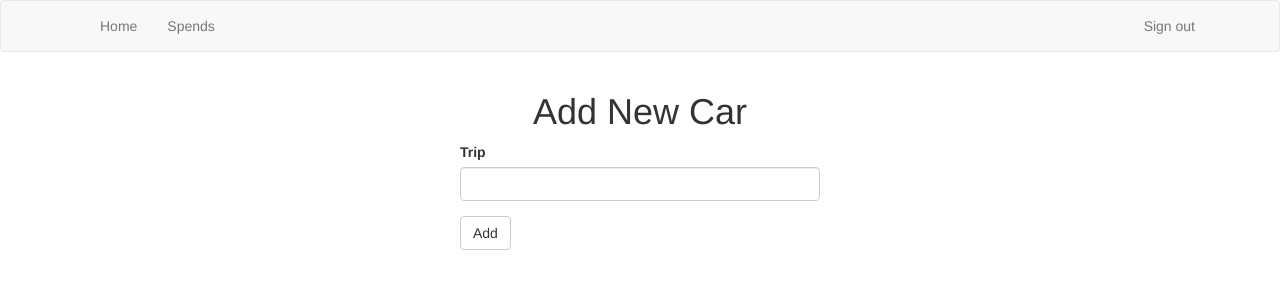
After one commit to alxegorov/spend_control, a Flask app: a page that uses app/spends/templates/addcartrip.html in a window 1280 px wide. The commit adds this page. Shown: the top 300 px of the page. Run offline with Flask 2, Linux system fonts and the light colour scheme; the visitor is signed in with stand-in values (Sample User, id 1); data comes from the database, SQL or seed files in the repository; some libraries are stand-ins or nearby versions.

Commit message:
Add Trip

```diff
--- a/app/models.py
+++ b/app/models.py
@@ -7,6 +7,7 @@ from time import time
 from datetime import datetime, timedelta
 import base64
 import os
+from sqlalchemy import event
 
 
 class User(UserMixin, db.Model):
@@ -105,6 +106,17 @@ class Car(db.Model):
     spends = db.relationship('CarSpend', backref='car', lazy='dynamic')
 
 
+    @staticmethod
+    def update_trip(session):
+        for obj in session.new:
+            if obj.__class__.__name__ == 'CarSpend':
+                current_car = Car.query.get(obj.car_id)
+                if current_car.trip == None:
+                    current_car.trip = obj.trip
+                elif obj.trip > current_car.trip:
+                    current_car.trip = obj.trip
+
+
 class CarSpendType(db.Model):
     id = db.Column(db.Integer, primary_key=True)
     type = db.Column(db.String(140), index=True)
@@ -130,3 +142,6 @@ class CarSpend(db.Model):
     amount = db.Column(db.Float)
     car_id = db.Column(db.Integer, db.ForeignKey('car.id'))
     car_spend_type_id = db.Column(db.Integer, db.ForeignKey('car_spend_type.id'))
+
+
+db.event.listen(db.session, 'before_commit', Car.update_trip)
--- a/app/spends/forms.py
+++ b/app/spends/forms.py
@@ -17,6 +17,10 @@ class AddNewCarForm(FlaskForm):
     submit = SubmitField(_l('Add'))
 
 
+class AddCarTripForm(FlaskForm):
+    trip = IntegerField(_l('Trip'), validators=[DataRequired(), NumberRange()])
+    submit = SubmitField(_l('Add'))
+
 class AddCarSpendForm(FlaskForm):
     timestamp = DateField(_l('Date'))
     trip = IntegerField(_l('Trip'), validators=[DataRequired(), NumberRange()])
--- a/app/spends/routes.py
+++ b/app/spends/routes.py
@@ -3,7 +3,7 @@ from flask_babel import _
 from flask_login import login_required, current_user
 from app import db
 from app.spends import bp
-from app.spends.forms import AddNewCarForm, AddCarSpendForm, AddCarSpendTypeForm
+from app.spends.forms import AddNewCarForm, AddCarSpendForm, AddCarSpendTypeForm, AddCarTripForm
 from app.models import Car, CarModel, CarSpend, CarSpendType
 
 
@@ -71,6 +71,18 @@ def addingcar():
     return redirect(url_for('spends.car'))
 
 
+@bp.route('car/addtrip/<car_id>,', methods=['GET', 'POST'])
+@login_required
+def addcartrip(car_id):
+    form = AddCarTripForm()
+    if form.validate_on_submit():
+        car = Car.query.get(car_id)
+        car.trip = form.trip.data
+        db.session.commit()
+        return redirect(url_for('spends.car'))
+    return render_template('addcartrip.html', form=form)
+
+
 @bp.route('/car/addspend/<car_id>', methods=['GET', 'POST'])
 @login_required
 def addcarspend(car_id):
--- a/app/spends/templates/addcarspend.html
+++ b/app/spends/templates/addcarspend.html
@@ -18,6 +18,7 @@
                 <thead class="thead-default">
                     <tr>
                         <th>{{ _('Date') }}</th>
+                        <th>{{ _('Trip') }}</th>
                         <th>{{ _('Spend type') }}</th>
                         <th>{{ _('Price') }}</th>
                         <th>{{ _('Amount') }}</th>
@@ -28,6 +29,7 @@
                 {% for spend in spends %}
                     <tr>
                         <td>{{ spend.timestamp }}</td>
+                        <td>{{ spend.trip }}</td>
                         <td>{{ spend.type.type }}</td>
                         <td>{{ spend.price }}</td>
                         <td>{{ spend.amount }}</td>
--- /dev/null
+++ b/app/spends/templates/addcartrip.html
@@ -0,0 +1,12 @@
+{% extends 'base.html' %}
+{% import 'bootstrap/wtf.html' as wtf %}
+
+{% block app_content %}
+    <div class="row justify-content-center">
+        <div class="col-md-4 col-sm-6 col-md-offset-4 col-sm-offset-3">
+            <h1 align="center">{{ _('Add New Car') }}</h1>
+            {{ wtf.quick_form(form) }}
+            <br>
+        </div>
+    </div>
+{% endblock %}
--- a/app/spends/templates/car.html
+++ b/app/spends/templates/car.html
@@ -15,6 +15,7 @@
                         <th>{{ _('Engine volume') }}</th>
                         <th>{{ _('Engine power') }}</th>
                         <th>{{ _('Trip') }}</th>
+                        <th>{{ _('Edit trip') }}</th>
                         <th>{{ _('Spends') }}</th>
                         <th>{{ _('Delete') }}</th>
                     </tr>
@@ -27,6 +28,7 @@
                         <td>{{ car.model.engine_volume }}</td>
                         <td>{{ car.model.engine_power }}</td>
                         <td>{{ car.trip }}</td>
+                        <td><a href="{{ url_for('spends.addcartrip', car_id=car.id) }}"class="btn btn-primary">{{ _('Edit trip') }}</a></td>
                         <td><a href="{{ url_for('spends.addcarspend', car_id=car.id) }}" class="btn btn-primary">{{ _('Add spend') }}</a></td>
                         <td><a href="{{ url_for('spends.dellcar', id=car.id) }}" class="btn btn-primary">{{ _('Delete') }}</a></td>
                     </tr>
```
